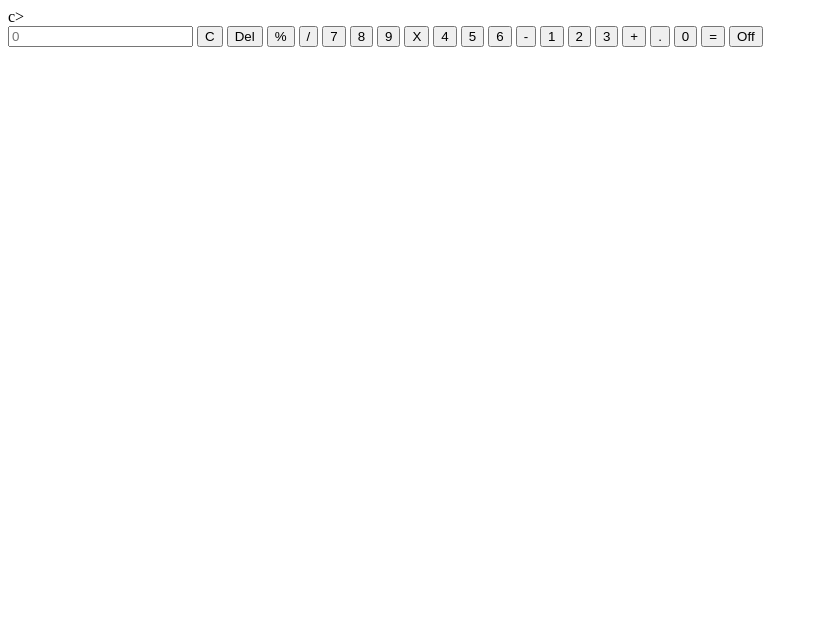
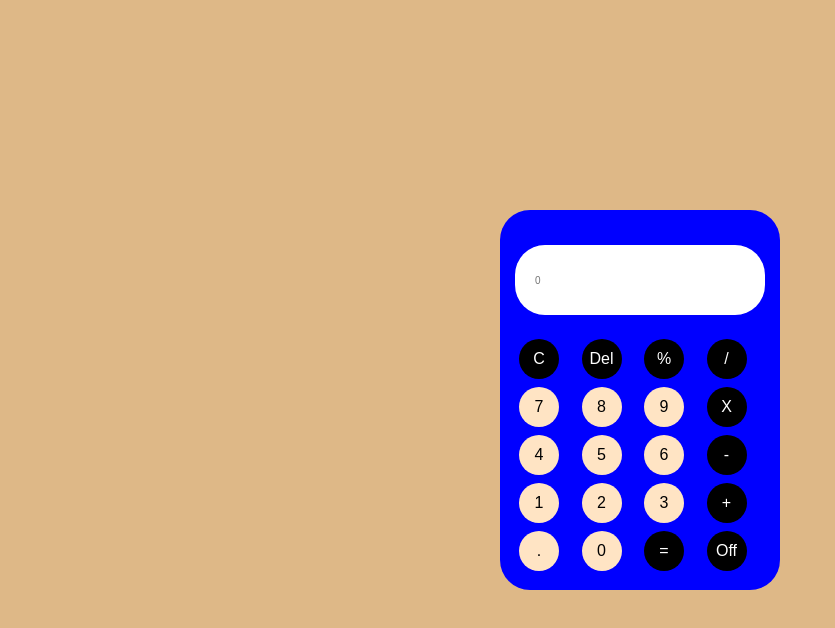
Before and after one commit to youngmentor/calculator, a plain HTML site: page index.html in a window 1280 px wide. Both pictures are taken after a click on the button "Del". Shown: the whole page, without its empty margins (0-835 px from the left). Drawn offline with Linux system fonts and the light colour scheme.

Commit message:
make changes to the code base

```diff
--- a/calculate.js
+++ b/calculate.js
@@ -1,7 +1,14 @@
-let result=document.getElementById("inputtext")
-let calculate=(numbers)=>{result.value+=numbers}
-let simplify=()=>{try{result.value=eval(result.value)}
-                 catch(err){alert("syntax error" )}};
-function clr(){result.value =""};
-function del(){result.value=result.value.slice(0,-1)}
-function power(){result.value =" "};
+ let result = document.getElementById("inputtext");
+let calculate = (numbers) => {result.value += numbers;};
+let simplify = () => {
+  try { result.value = eval(result.value);
+    if (isNaN(result.value)) {
+      throw new Error("Invalid expression");
+    }
+  } catch (err) {
+    result.value = "Syntax Error: " + err.message;
+  }
+};
+function clr() {result.value = "";}
+function del() {result.value = result.value.slice(0, -1);}
+function power() {result.value = " ";}
--- a/index.html
+++ b/index.html
@@ -2,11 +2,8 @@
 <!DOCTYPE html>
 <html lang="en">
 <head>
-    <meta charset="UTF-8">
-    <meta http-equiv="X-UA-Compatible" content="IE=edge">
-    <meta name="viewport" content="width=, initial-scale=1.0">
     <title>Calculator</title>
-   c>
+   <link rel="stylesheet" href="./styles.css"/>
 </head>
 <body>
  <div class="container">
@@ -32,7 +29,7 @@
             <button onclick="calculate ('.')">.</button>
             <button onclick="calculate (0) ">0</button>
             <button class="equal" onclick="simplify('')">=</button>
-            <button class="click"onclick="power ()">Off</button>
+            <button class="click"onclick="power()">Off</button>
 
      <script src="calculate.js"></script>
 
--- a/styles.css
+++ b/styles.css
@@ -25,15 +25,15 @@
 input{
       grid-column: span 4;
       height: 70px;
-      width: 200px;
+      width: 250px;
       background-color: white;
       box-shadow: inset -5px -5px 12px
                   inset 5px 5px 12px rgb(0, 0, .16);
       border: none;
       border-radius: 30px;
       color: black;
-      font-size: 20px;
-      text-align: end;
+      font-size: 10px;
+      text-align: start;
       margin: auto;
       margin-top: 20px;
       margin-bottom: 20px;
@@ -43,40 +43,48 @@ input{
 button{
       height: 40px;
       width: 40px;
-      background-color: red;
+      background-color: bisque;
       box-shadow: inset -5px -5px 12px
                   inset 5px 5px 12px rgb(0, 0, .16);
        border: none;
       border-radius: 50%;
       margin: 4px;
       font-size: 16px;
-      color: bisque;
-
+      color: black;
 }
 .equal{
       background-color: black ;
+      color: white;
 }
 .delete{
       background-color: black;
+      color: white;
 }
 .percent{
       background-color: black;
+      color: white;
 }
 .divide{
       background-color: black;
+      color: white;
 }
 .subtract{
       background-color: black;
+      color: white;
 }
 .multiply{
       background-color: black;
+      color: white;
 }
 .add{
       background-color: black;
+      color: white;
 }
 .click{
       background-color: black;
+      color: white;
 }
 .clear{
       background-color: black;
+      color: white;
 }
```
